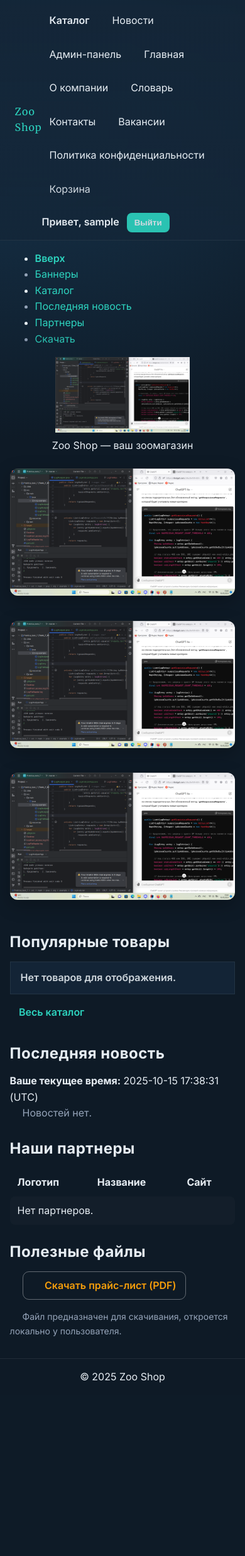
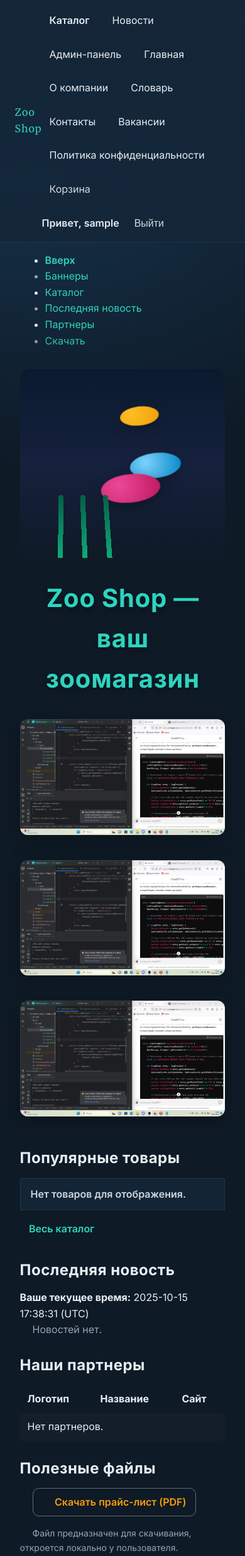
Before and after one commit to 3Matvey/353505_Andrianov_1, a Django app: page / in a window 390 px wide. Shown: the top 2471 px of the page at 63% size. Before the commit the page ends 2196 px from the top, so only its background shows below. Run offline with Django 5.2, Linux system fonts and the light colour scheme; the visitor is signed in with stand-in values (Sample User, id 1); data that the repository does not hold is empty.

Commit message:
feat: preloader + animation

```diff
--- /dev/null
+++ b/STRWEB/LR2/store/static/css/animations.css
@@ -0,0 +1,106 @@
+/* Home page animations */
+@keyframes swim {
+  0% { transform: translate(-10vw, 0) scale(1); }
+  25% { transform: translate(25vw, -8vh) scale(1.1); }
+  50% { transform: translate(50vw, -4vh) scale(1.03); }
+  75% { transform: translate(75vw, 6vh) scale(0.95); }
+  100% { transform: translate(110vw, 2vh) scale(1); }
+}
+
+@keyframes sway {
+  from { transform: rotate(-4deg); }
+  to { transform: rotate(4deg); }
+}
+
+@keyframes titleAppear {
+  0% {
+    opacity: 0;
+    transform: translateY(20px) scale(0.8);
+  }
+  100% {
+    opacity: 1;
+    transform: translateY(0) scale(1);
+  }
+}
+
+/* Sea scene container */
+.sea-scene {
+  position: relative;
+  height: 300px;
+  overflow: hidden;
+  background: linear-gradient(180deg, #0a1a2e 0%, #16213e 50%, #0e1a26 100%);
+  border-radius: 16px;
+  margin: 2rem 0;
+}
+
+/* Fish animations */
+.fish {
+  position: absolute;
+  left: -10vw;
+  top: 50%;
+  width: 80px;
+  height: 40px;
+  background: radial-gradient(circle at 30% 40%, #7dd3fc, #0284c7);
+  border-radius: 60% 40% 60% 40%;
+  box-shadow: 0 6px 18px rgba(0,0,0,0.25);
+  animation: swim 12s linear infinite;
+}
+
+.fish:nth-child(2) {
+  top: 30%;
+  width: 60px;
+  height: 30px;
+  animation-duration: 10s;
+  animation-delay: 1.5s;
+  background: radial-gradient(circle at 30% 40%, #fbbf24, #f59e0b);
+}
+
+.fish:nth-child(3) {
+  top: 70%;
+  width: 90px;
+  height: 44px;
+  animation-duration: 14s;
+  animation-delay: 0.5s;
+  background: radial-gradient(circle at 30% 40%, #ec4899, #be185d);
+}
+
+/* Seaweed animations */
+.seaweed {
+  position: absolute;
+  bottom: -20px;
+  left: 20px;
+  width: 8px;
+  height: 120px;
+  background: linear-gradient(#065f46, #10b981);
+  border-radius: 8px;
+  transform-origin: bottom;
+  animation: sway 2s ease-in-out infinite alternate;
+}
+
+.seaweed:nth-child(4) {
+  left: 60px;
+  animation-duration: 2.6s;
+}
+
+.seaweed:nth-child(5) {
+  left: 100px;
+  animation-duration: 1.8s;
+}
+
+.seaweed:nth-child(6) {
+  left: 140px;
+  animation-duration: 3.2s;
+}
+
+/* Delayed title appearance */
+.animated-title {
+  opacity: 0;
+  transform: translateY(20px) scale(0.8);
+  animation: titleAppear 1s ease-out 3s forwards;
+  text-align: center;
+  font-size: 2.5rem;
+  font-weight: 700;
+  color: var(--color-accent);
+  text-shadow: 0 4px 8px rgba(0,0,0,0.3);
+  margin: 2rem 0;
+}
--- /dev/null
+++ b/STRWEB/LR2/store/static/css/components.css
@@ -0,0 +1,80 @@
+/* Helpers */
+.img-fluid { max-width: 100%; height: auto; }
+.rounded { border-radius: 12px; }
+.shadow { box-shadow: 0 8px 28px rgba(0,0,0,0.25); }
+.mb-2 { margin-bottom: 0.5rem; } .mb-3 { margin-bottom: 1rem; } .mb-4 { margin-bottom: 1.5rem; }
+.mt-2 { margin-top: 0.5rem; } .mt-4 { margin-top: 1.5rem; }
+.me-1 { margin-right: 0.25rem; } .me-3 { margin-right: 1rem; }
+.text-center { text-align: center; } .text-muted { color: var(--color-muted); }
+.small { font-size: 0.875rem; }
+
+/* Footer */
+.site-footer {
+  text-align: center;
+  padding: 1rem 0;
+  margin-top: 2rem;
+  border-top: 1px solid rgba(255,255,255,0.08);
+}
+
+/* Cards */
+.card { background: var(--color-surface); border: 1px solid rgba(255,255,255,0.08); border-radius: 14px; overflow: hidden; }
+.card-body { padding: 1rem; }
+.card-footer { padding: 0.75rem 1rem; border-top: 1px solid rgba(255,255,255,0.08); }
+.card-img-top { width: 100%; height: 160px; object-fit: cover; display: block; }
+
+/* Lists */
+.list-group { list-style: none; margin: 0; padding: 0; }
+.list-group-item { background: var(--color-surface); border: 1px solid rgba(255,255,255,0.08); padding: 0.75rem 1rem; }
+.list-group-item + .list-group-item { margin-top: 0.5rem; }
+ul.unicode-bullets { list-style: none; padding-left: 1.1rem; }
+ul.unicode-bullets li { position: relative; }
+ul.unicode-bullets li::before { content: "\273F"; position: absolute; left: -1.1rem; color: var(--color-accent-2); }
+/* Positional styles */
+ul li:first-child { font-weight: 600; }
+ul li:last-child { opacity: 0.9; }
+ul li:nth-child(2n) { color: var(--color-muted); }
+
+/* Badges */
+.badge { display: inline-block; padding: 0.35em 0.6em; border-radius: 999px; font-weight: 700; }
+.bg-primary { background: rgba(45,212,191,0.15); color: var(--color-accent); }
+.rounded-pill { border-radius: 999px; }
+
+/* Partners (home) */
+.partners { display: grid; grid-template-columns: repeat(auto-fit, minmax(120px, 1fr)); gap: 1rem; }
+.partner-item { width: 120px; height: 120px; border-radius: 999px; display: grid; place-items: center; margin: 0 auto; background: radial-gradient(circle at 30% 30%, #223b54, #142638); color: var(--color-text); box-shadow: 0 8px 30px rgba(0,0,0,0.25), inset 0 0 0 2px rgba(255,255,255,0.06); border: 3px solid rgba(45,212,191,0.6); }
+.partner-item span { font-weight: 700; letter-spacing: 0.04em; }
+
+/* Last article */
+.last-article { position: relative; background: linear-gradient(180deg, rgba(20,38,56,0.7), rgba(20,38,56,0.3)); border: 1px solid rgba(255,255,255,0.08); border-radius: 16px; padding: 1rem; overflow: hidden; }
+.last-article .badge { position: absolute; top: 12px; right: 12px; background: var(--color-accent); color: #0a0f14; padding: 0.3rem 0.6rem; border-radius: 999px; font-size: 0.8rem; font-weight: 700; }
+
+/* Contacts */
+.contacts-grid { display: flex; flex-wrap: wrap; gap: 1rem; }
+.contact-card { flex: 1 1 260px; background: var(--color-surface); border-radius: 14px; padding: 1rem; display: grid; grid-template-columns: 80px 1fr; gap: 0.75rem; align-items: center; }
+.contact-card img { width: 80px; height: 80px; border-radius: 12px; object-fit: cover; }
+
+/* Vacancies */
+.vacancy-card { background: var(--color-surface); border-radius: 12px; padding: 1rem; margin: 0.75rem 0; }
+.v-left { float: left; width: 48%; }
+.v-right { float: right; width: 48%; }
+.clearfix::after { content: ""; display: table; clear: both; }
+
+/* News */
+.news-list { display: grid; grid-template-columns: repeat(auto-fill, minmax(260px, 1fr)); gap: 1rem; }
+.news-card { background: var(--color-surface); border-radius: 14px; padding: 1rem; display: grid; gap: 0.5rem; }
+.news-card .teaser { max-height: 3.6em; overflow: hidden; display: -webkit-box; -webkit-line-clamp: 2; -webkit-box-orient: vertical; }
+
+/* Article */
+.article p::first-letter { font-size: 2.25rem; font-weight: 700; float: left; margin: 0 0.3rem 0 0; color: var(--color-accent-2); }
+.article.columns { column-count: 2; column-gap: 2rem; }
+@media (max-width: 900px) { .article.columns { column-count: 1; } }
+
+/* Catalog grid */
+.products-grid { display: grid; grid-template-columns: repeat(auto-fill, minmax(260px, 1fr)); gap: 1rem; }
+.product-item { background: var(--color-surface); border: 1px solid rgba(255,255,255,0.08); border-radius: 14px; padding: 1rem; display: grid; align-content: space-between; }
+.product-item .price { justify-self: end; }
+
+/* Animations moved to separate files */
+
+/* Headings */
+.heading-transform { text-transform: uppercase; letter-spacing: 0.12em; }
--- /dev/null
+++ b/STRWEB/LR2/store/static/css/core.css
@@ -0,0 +1,49 @@
+/* Core: fonts, variables, reset, base typography, links, generic text utils */
+@import url('https://fonts.googleapis.com/css2?family=Inter:wght@400;600;700&family=Merriweather:wght@400;700&display=swap');
+
+:root {
+  --color-bg: #0e1a26;
+  --color-surface: #142638;
+  --color-accent: #2dd4bf;
+  --color-accent-2: #a78bfa;
+  --color-text: #e6edf3;
+  --color-muted: #94a3b8;
+}
+
+* { box-sizing: border-box; }
+
+html, body {
+  margin: 0;
+  padding: 0;
+  background: radial-gradient(1200px 800px at 10% 10%, #16324a 0%, var(--color-bg) 60%);
+  color: var(--color-text);
+  font-family: "Inter", system-ui, -apple-system, Segoe UI, Roboto, Ubuntu, Cantarell, Noto Sans, Helvetica Neue, Arial, "Apple Color Emoji", "Segoe UI Emoji";
+  line-height: 1.6;
+}
+
+.container { width: min(1100px, 92%); margin: 0 auto; padding: 0 1rem; }
+
+h1, h2, h3, h4, h5, h6 { margin: 0 0 0.75rem 0; letter-spacing: 0.02em; text-transform: none; }
+
+p { margin: 0 0 1rem 0; text-indent: 1.25rem; }
+
+/* Links and states */
+a { color: var(--color-accent); text-decoration: none; }
+a:hover { text-decoration: underline; }
+a:visited { color: #19b3a0; }
+a:active { color: #0ea5a4; }
+a:focus { outline: 2px dashed var(--color-accent-2); outline-offset: 2px; }
+
+/* Attribute selectors */
+a[href^="http"] { padding-right: 0.25rem; }
+a[href^="http"]::after { content: "\2197"; font-size: 0.9em; margin-left: 0.2em; opacity: 0.7; }
+a[href$=".pdf"] { color: #f59e0b; }
+input[type="email"][required] { border-color: #60a5fa; }
+
+/* Text utilities */
+.small-caps { font-variant: small-caps; }
+.kern-tight { letter-spacing: -0.02em; }
+.kern-wide { letter-spacing: 0.08em; }
+.text-wrap { overflow-wrap: anywhere; hyphens: auto; }
+.word-space { word-spacing: 0.3em; }
+::selection { background: rgba(167,139,250,0.35); color: #fff; }
--- /dev/null
+++ b/STRWEB/LR2/store/static/css/forms.css
@@ -0,0 +1,32 @@
+/* Forms states */
+input:required, select:required, textarea:required { outline: 1px dashed #f59e0b; }
+input:optional, select:optional, textarea:optional { outline: 1px dashed #64748b; }
+input:disabled, select:disabled, textarea:disabled { background: #1f2a37; color: #94a3b8; }
+input:out-of-range, select:out-of-range, textarea:out-of-range { border-color: #ef4444; }
+input[type="checkbox"]:checked + label, input[type="radio"]:checked + label { color: var(--color-accent); }
+
+/* Lightweight controls */
+.form-label { display: block; margin-bottom: 0.25rem; }
+.form-control, .form-select { background: #0f1b28; color: var(--color-text); border: 1px solid rgba(255,255,255,0.12); border-radius: 10px; padding: 0.5rem 0.6rem; min-width: 200px; }
+
+/* Catalog filters - horizontal layout */
+.row { display: flex; flex-wrap: wrap; gap: 1rem; align-items: end; }
+.col-auto { display: flex; flex-direction: column; min-width: 150px; }
+.col-auto label { margin-bottom: 0.25rem; }
+.col-auto input, .col-auto select { min-width: 120px; }
+
+/* Buttons */
+.btn { cursor: pointer; border: 0; padding: 0.55rem 0.9rem; border-radius: 10px; font-weight: 600; display: inline-block; text-align: center; }
+.btn-sm { padding: 0.35rem 0.6rem; font-size: 0.875rem; }
+.btn-primary { background: var(--color-accent); color: #0a0f14; }
+.btn-info { background: #38bdf8; color: #0a0f14; }
+.btn-outline-secondary { background: transparent; color: var(--color-text); border: 1px solid rgba(255,255,255,0.35); }
+.btn-outline-danger { background: transparent; color: #fca5a5; border: 1px solid #ef4444; }
+.btn:hover { filter: brightness(1.06); }
+
+/* Pagination */
+.pagination { list-style: none; display: flex; align-items: center; gap: 0.5rem; padding: 0; margin: 0; }
+.page-item.disabled .page-link { opacity: 0.5; pointer-events: none; }
+.page-item.active .page-link { background: var(--color-accent); color: #0a0f14; }
+.page-link { display: inline-block; padding: 0.45rem 0.75rem; border-radius: 10px; background: rgba(255,255,255,0.06); color: var(--color-text); text-decoration: none; }
+.page-link:hover { background: rgba(255,255,255,0.1); }
--- /dev/null
+++ b/STRWEB/LR2/store/static/css/nav.css
@@ -0,0 +1,39 @@
+/* Navigation */
+.site-nav {
+  position: sticky;
+  top: 0;
+  z-index: 1000;
+  background: linear-gradient(180deg, rgba(20,38,56,0.95), rgba(20,38,56,0.85));
+  backdrop-filter: blur(6px);
+  border-bottom: 1px solid rgba(255,255,255,0.06);
+}
+
+.site-nav .container {
+  display: flex;
+  align-items: center;
+  justify-content: space-between;
+  padding: 0.75rem 0.5rem;
+}
+
+.navbar-brand { font-family: "Merriweather", Georgia, serif; letter-spacing: 0.06em; font-variant-ligatures: common-ligatures; }
+
+#main-nav.nav-links { display: flex; align-items: center; gap: 1rem; }
+
+.nav-left, .nav-right { display: flex; align-items: center; gap: 0.75rem; list-style: none; padding: 0; margin: 0; }
+
+.nav-left a, .nav-right a, .linklike { display: inline-block; padding: 0.5rem 0.75rem; border-radius: 8px; color: var(--color-text); }
+
+.nav-left a:hover, .nav-right a:hover, .linklike:hover { background: rgba(255,255,255,0.06); }
+
+/* Fix logout button styling */
+.linklike { background: none; border: none; color: var(--color-text); cursor: pointer; font-size: inherit; }
+.linklike:hover { background: rgba(255,255,255,0.06); text-decoration: none; }
+
+@media (max-width: 900px) {
+  #main-nav.nav-links { flex-direction: column; align-items: stretch; }
+  .nav-left, .nav-right { flex-wrap: wrap; }
+}
+
+@media (max-height: 600px) {
+  .site-nav .container { padding: 0.4rem 0.5rem; }
+}
--- /dev/null
+++ b/STRWEB/LR2/store/static/css/tables.css
@@ -0,0 +1,11 @@
+/* Tables */
+table { width: 100%; border-collapse: collapse; }
+th { text-align: left; }
+th, td { padding: 0.6rem 0.75rem; vertical-align: middle; }
+tr + tr { border-top: 1px solid rgba(255,255,255,0.06); }
+td:empty { background: rgba(167,139,250,0.08); }
+caption { caption-side: top; text-align: left; padding: 0.5rem 0; font-weight: 600; }
+
+tbody tr:nth-child(odd) { background: rgba(255,255,255,0.02); }
+tbody tr:first-child td { border-top-left-radius: 8px; border-top-right-radius: 8px; }
+tbody tr:last-child td { border-bottom-left-radius: 8px; border-bottom-right-radius: 8px; }
--- a/STRWEB/LR2/store/templates/store/home.html
+++ b/STRWEB/LR2/store/templates/store/home.html
@@ -15,11 +15,18 @@
   </nav>
 
   <header id="top">
-    <!-- Логотип компании -->
-    <figure class="text-center mb-4">
-      <img src="{{ logo_url }}" alt="Логотип Zoo Shop" class="img-fluid" style="max-height:120px;">
-      <figcaption>Zoo Shop — ваш зоомагазин</figcaption>
-    </figure>
+    <!-- Анимированная сцена с рыбками и водорослями -->
+    <div class="sea-scene">
+      <div class="fish"></div>
+      <div class="fish"></div>
+      <div class="fish"></div>
+      <div class="seaweed"></div>
+      <div class="seaweed"></div>
+      <div class="seaweed"></div>
+    </div>
+
+    <!-- Заголовок с задержкой появления -->
+    <h1 class="animated-title">Zoo Shop — ваш зоомагазин</h1>
   </header>
 
   <!-- Баннеры -->
--- a/STRWEB/LR2/templates/base.html
+++ b/STRWEB/LR2/templates/base.html
@@ -9,8 +9,16 @@
   <link rel="icon" href="https://cdn-icons-png.flaticon.com/512/616/616408.png" type="image/png">
   <link rel="shortcut icon" href="https://cdn-icons-png.flaticon.com/512/616/616408.png" type="image/png">
 
-  <!-- Project CSS -->
-  <link rel="stylesheet" href="{% static 'css/styles.css' %}">
+  <!-- Project CSS (modular) -->
+  <link rel="stylesheet" href="{% static 'css/core.css' %}">
+  <link rel="stylesheet" href="{% static 'css/nav.css' %}">
+  <link rel="stylesheet" href="{% static 'css/tables.css' %}">
+  <link rel="stylesheet" href="{% static 'css/forms.css' %}">
+  <link rel="stylesheet" href="{% static 'css/components.css' %}">
+  {% if request.resolver_match.url_name == 'home' %}
+  <link rel="stylesheet" href="{% static 'css/preloader.css' %}">
+  <link rel="stylesheet" href="{% static 'css/animations.css' %}">
+  {% endif %}
 </head>
 <body>
 
@@ -98,6 +106,13 @@
     </div>
   </nav>
 
+  {% if request.resolver_match.url_name == 'home' %}
+  <!-- Preloader (only on home page) -->
+  <div class="preloader" id="preloader">
+    <div class="spinner"></div>
+  </div>
+  {% endif %}
+
   <main class="container">
     {% block content %}{% endblock %}
   </main>
@@ -106,5 +121,22 @@
     &copy; {% now "Y" %} Zoo Shop
   </footer>
 
+  {% if request.resolver_match.url_name == 'home' %}
+  <script>
+    // Hide preloader when page loads (only on home page)
+    window.addEventListener('load', function() {
+      const preloader = document.getElementById('preloader');
+      if (preloader) {
+        setTimeout(() => {
+          preloader.classList.add('hidden');
+          setTimeout(() => {
+            preloader.style.display = 'none';
+          }, 500);
+        }, 2000); // Show preloader for 2 seconds to see animation
+      }
+    });
+  </script>
+  {% endif %}
+
 </body>
 </html>
```
Also changed, not shown: STRWEB/LR2/store/static/css/preloader.css (added, +32 -0 lines), 1 other file.
